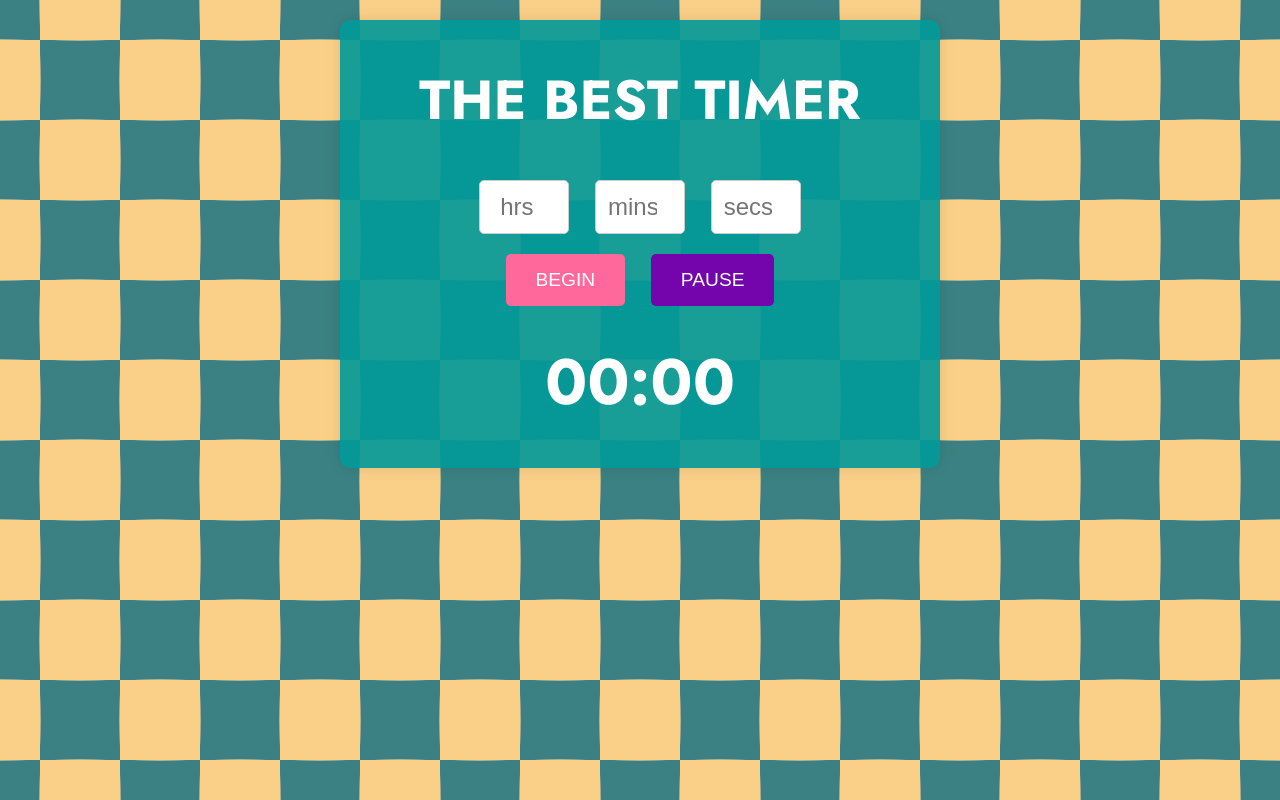
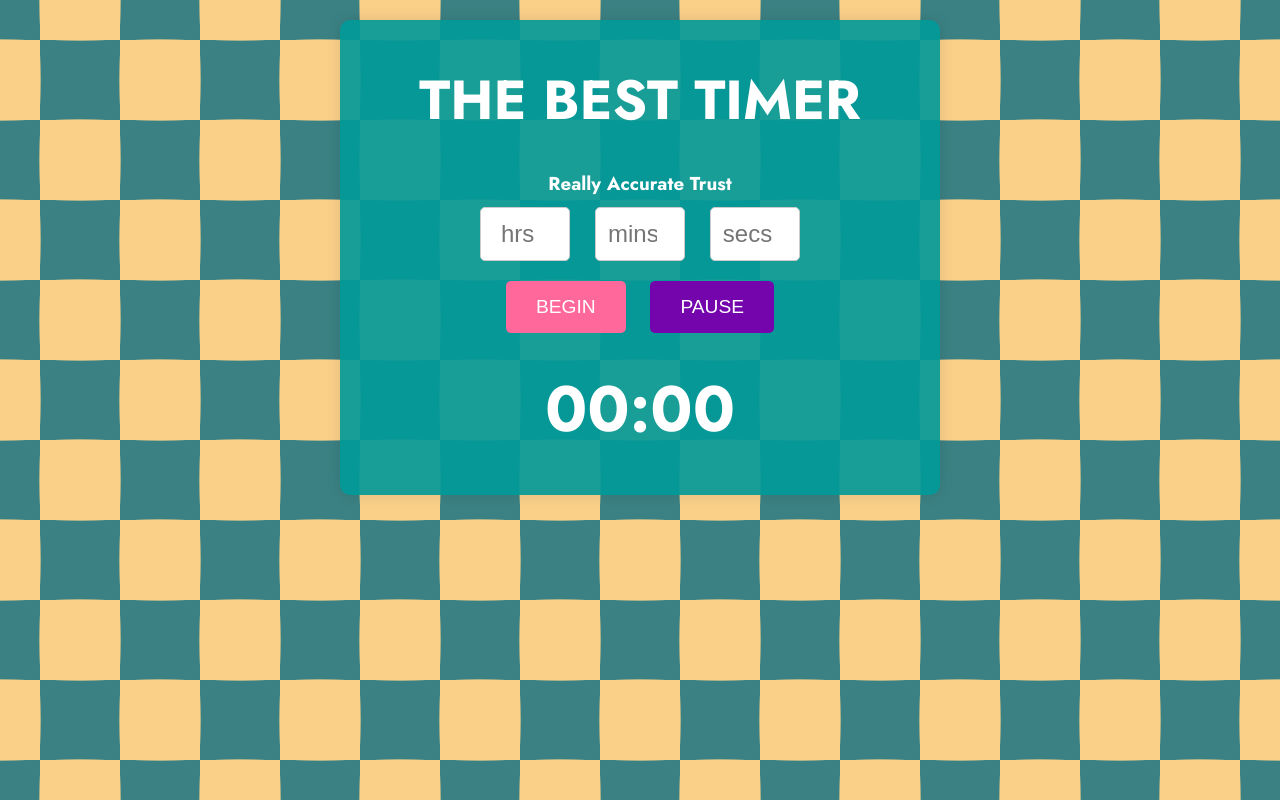
Before and after one commit to ChrisMoc07/APP, a plain HTML site: page index.html in a window 1280 px wide. Drawn offline with Linux system fonts and the light colour scheme.

Commit message:
Update index.html

```diff
--- a/index.html
+++ b/index.html
@@ -16,7 +16,7 @@
 <body id="popup-container">
   <div class="container">
     <h1>THE BEST TIMER</h1>
-    <h3 style="color: white;"Really Accurate</h3>
+    <h3 style="color: white;">Really Accurate Trust</h3>
     <div>
       <input type="number" id="hours" placeholder="hrs" min="0" max="48" />
       <input type="number" id="minutes" placeholder="mins" min="0" max="59" />
```
